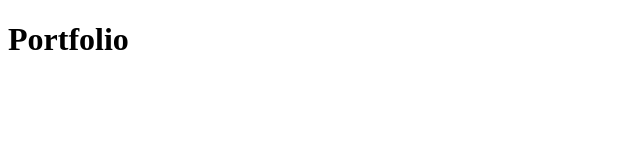
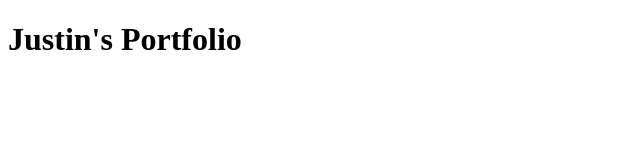
Before and after one commit to IEMJustin/iemjustin.github.io, a plain HTML site: page index.html in a window 1280 px wide. Shown: the whole page, without its empty margins (0-640 px from the left). Drawn offline with Linux system fonts and the light colour scheme.

Commit message:
Update index.html

```diff
--- a/index.html
+++ b/index.html
@@ -1,3 +1,3 @@
 <!DOCTYPE html>
-<h1> Portfolio </h1>
+<h1> Justin's Portfolio </h1>
 </html>
```
